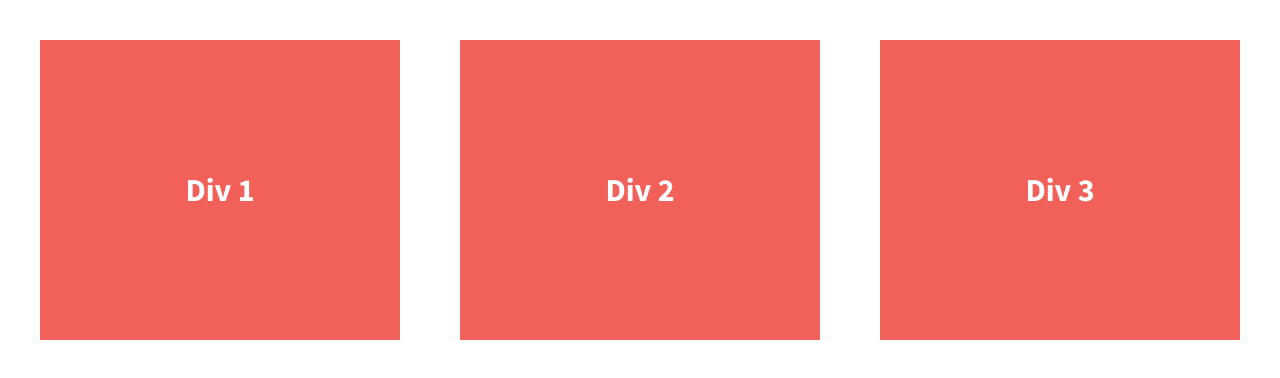
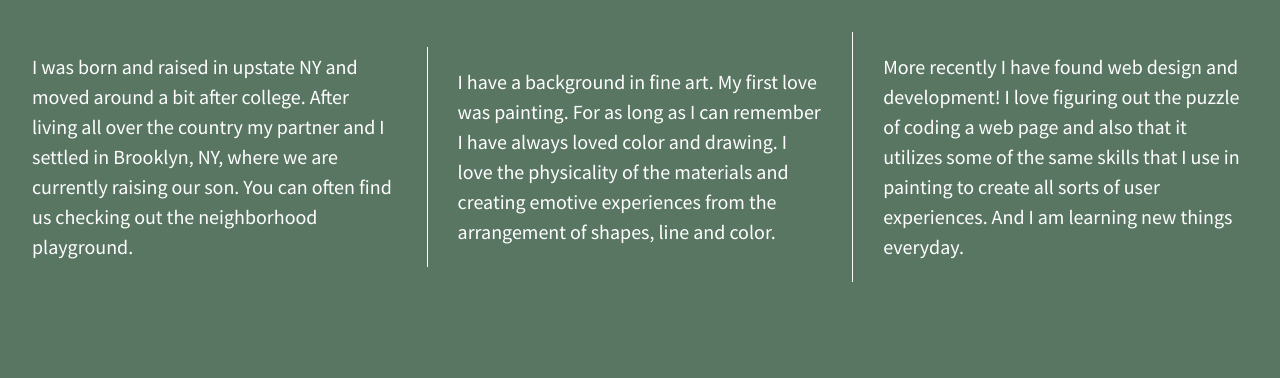
Before and after one commit to allyson-s-code/206-divs-flexbox-starter, a plain HTML site: page index.html in a window 1280 px wide. Drawn offline with nearby package versions, Linux system fonts and the light colour scheme.

Commit message:
flexbox bio update

```diff
--- a/css/main.css
+++ b/css/main.css
@@ -97,39 +97,44 @@ textarea {
 
 
 html {
-  background-color: #fff;
+  background-color: #597663;
   height: 100%;
 }
 
 body {
   font-family: 'Source Sans Pro', sans-serif;
   padding: 2em;
-  font-size: 1.25em;
+  font-size: 1em;
   height: 100%;
 }
 
 .wrapper {
   /*add display:flex and set justify-content to space-between*/
-  font-weight: 700;
   display: flex;
+  flex-flow: row wrap;
   justify-content: space-between;
+  align-items: center;
 }
 
 .div-1, .div-2, .div-3 {
   /*give the divs a width of 30%, add display:flex, set justify-content and align-items to center*/
   color: #fff;
   line-height: 1.5em;
-  font-size: 1.6em;
-  background-color: #f16059;
+  font-size: 1.25em;
+  background-color:#597663;
+  width: 300px;
   height: 300px;
   display: flex;
-  justify-content: space-between;
   width: 30%;
+  height: auto;
   justify-content: center;
   align-items: center;
 }
 
-
+.div-2, .div-3 {
+    border-left: solid 1px #fff;
+    padding-left: 1.5em;
+}
 
 
 /* ==========================================================================
--- a/index.html
+++ b/index.html
@@ -23,13 +23,13 @@
 
         <section class="wrapper">
             <div class="div-1">
-                Div 1
+                <p>I was born and raised in upstate NY and moved around a bit after college. After living all over the country my partner and I settled in Brooklyn, NY, where we are currently raising our son. You can often find us checking out the neighborhood playground. </p>
             </div>
             <div class="div-2">
-                Div 2
+                <p>I have a background in fine art. My first love was painting. For as long as I can remember I have always loved color and drawing.  I love the physicality of the materials and creating emotive experiences from the arrangement of shapes, line and color. </p>
             </div>
             <div class="div-3">
-                Div 3
+                <p>More recently I have found web design and development! I love figuring out the puzzle of coding a web page and also that it utilizes some of the same skills that I use in painting to create all sorts of user experiences.  And I am learning new things everyday.</p>
             </div>
         </section>
 
```
